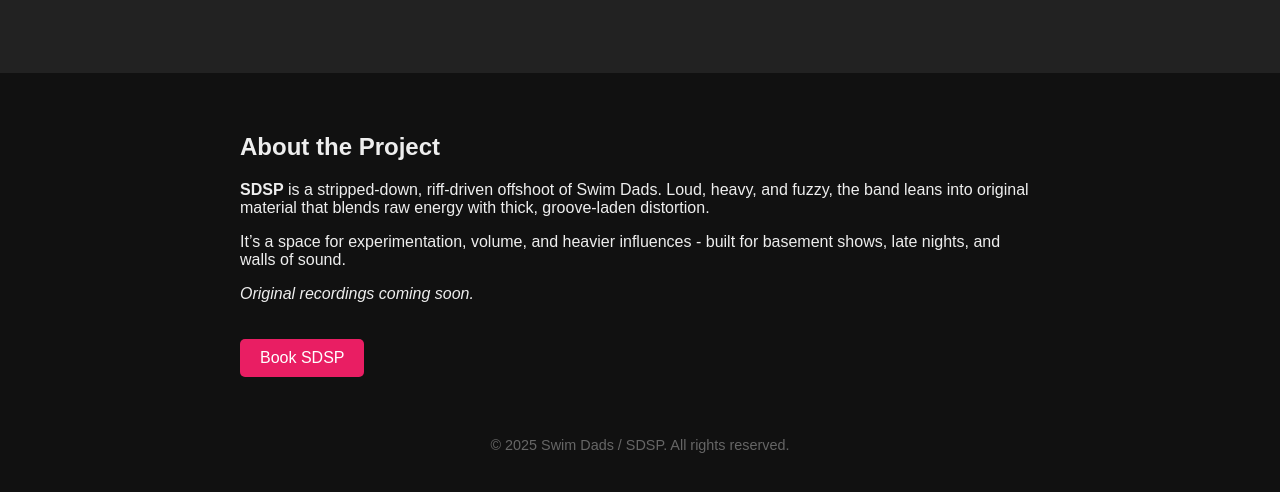
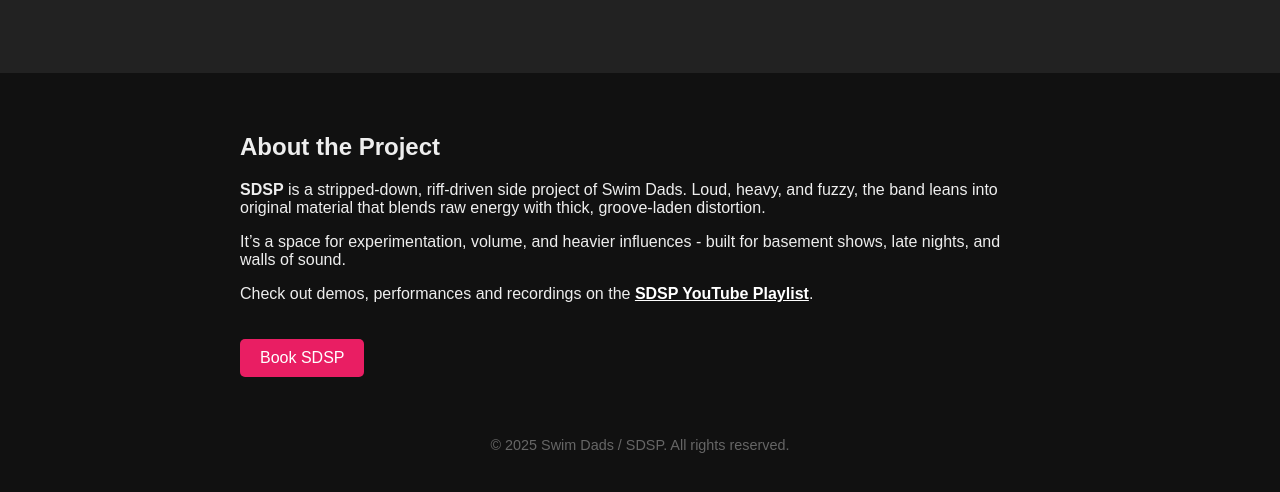
Before and after one commit to jjhiew/swimdadstheband.com, a website: page sdsp.html in a window 1280 px wide. Shown: the part 232-724 px from the top of the page. Drawn offline with Linux system fonts and the light colour scheme.

Commit message:
Add SDSP playlist

```diff
--- a/sdsp.html
+++ b/sdsp.html
@@ -92,9 +92,9 @@
 
   <section>
     <h2>About the Project</h2>
-    <p><strong>SDSP</strong> is a stripped-down, riff-driven offshoot of Swim Dads. Loud, heavy, and fuzzy, the band leans into original material that blends raw energy with thick, groove-laden distortion.</p>
+    <p><strong>SDSP</strong> is a stripped-down, riff-driven side project of Swim Dads. Loud, heavy, and fuzzy, the band leans into original material that blends raw energy with thick, groove-laden distortion.</p>
     <p>It’s a space for experimentation, volume, and heavier influences - built for basement shows, late nights, and walls of sound.</p>
-    <p><em>Original recordings coming soon.</em></p>
+    <p>Check out demos, performances and recordings on the <a href="https://www.youtube.com/playlist?list=PLEmEZxnIB9mCXdgtU0XpHytE1rg8aHx_w" target="_blank" style="color: white; font-weight: bold">SDSP YouTube Playlist</a>.</p>
 
     <a href="/#contact" class="button">Book SDSP</a>
   </section>
```
